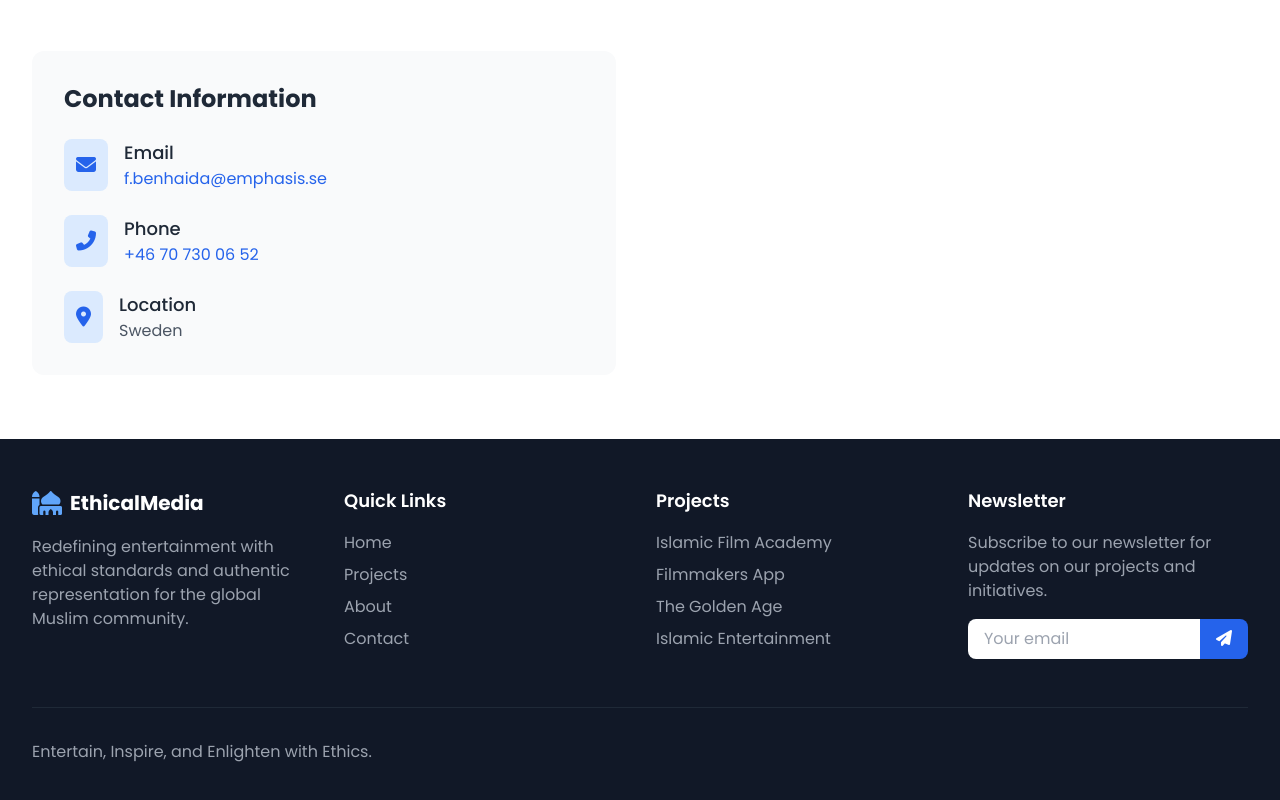
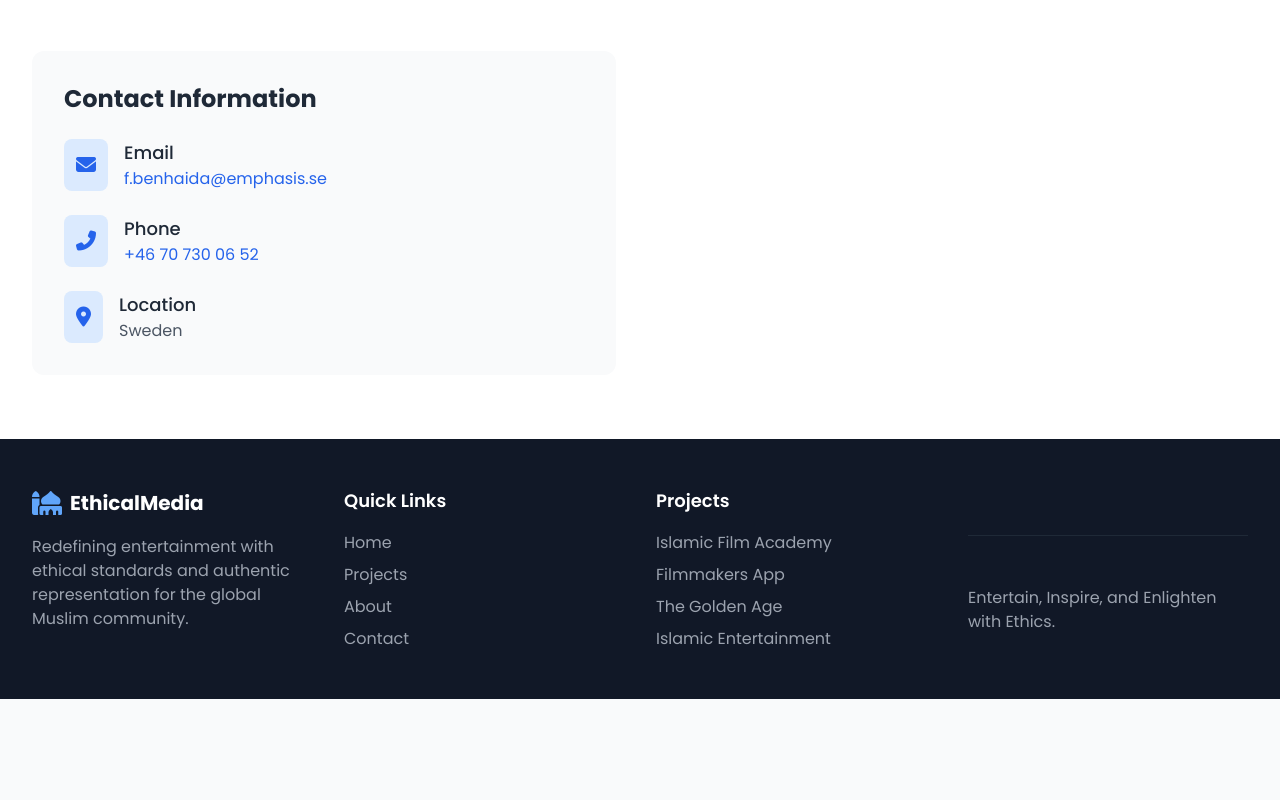
Before and after one commit to faiben/redifine, a plain HTML site: page index.html in a window 1280 px wide. Shown: the part 3245-4045 px from the top of the page. After the commit the page ends 3944 px from the top, so only its background shows below. Drawn offline with nearby package versions, Linux system fonts and the light colour scheme.

Commit message:
Update index.html

```diff
--- a/index.html
+++ b/index.html
@@ -349,20 +349,6 @@
                     </ul>
                 </div>
 
-                <div>
-                    <h4 class="text-lg font-semibold mb-4">Newsletter</h4>
-                    <p class="text-gray-400 mb-4">
-                        Subscribe to our newsletter for updates on our projects and initiatives.
-                    </p>
-                    <form class="flex">
-                        <input type="email" placeholder="Your email" class="px-4 py-2 w-full rounded-l-lg focus:outline-none text-gray-800">
-                        <button type="submit" class="bg-blue-600 hover:bg-blue-700 px-4 py-2 rounded-r-lg transition duration-300">
-                            <i class="fas fa-paper-plane"></i>
-                        </button>
-                    </form>
-                </div>
-            </div>
-
             <div class="border-t border-gray-800 mt-12 pt-8 flex flex-col md:flex-row justify-between items-center">
                 <p class="text-gray-400 mb-4 md:mb-0">
                     Entertain, Inspire, and Enlighten with Ethics.
```
